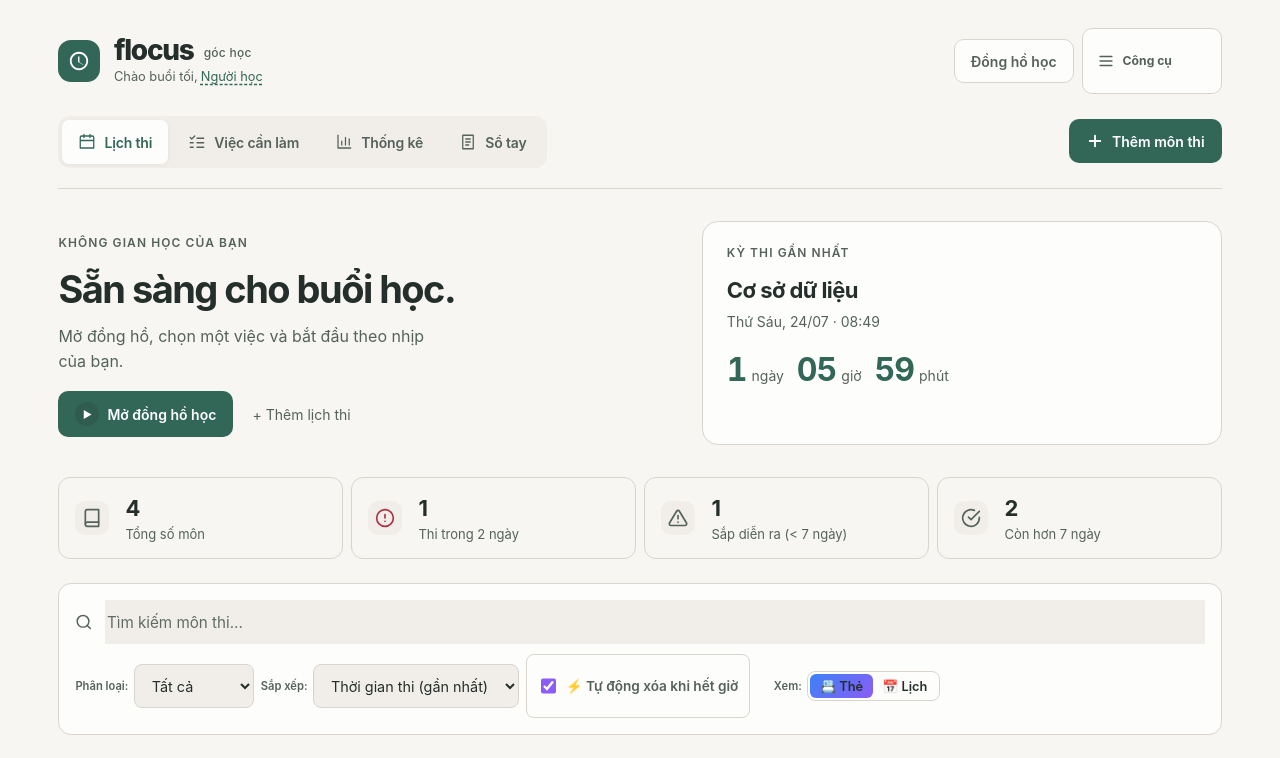
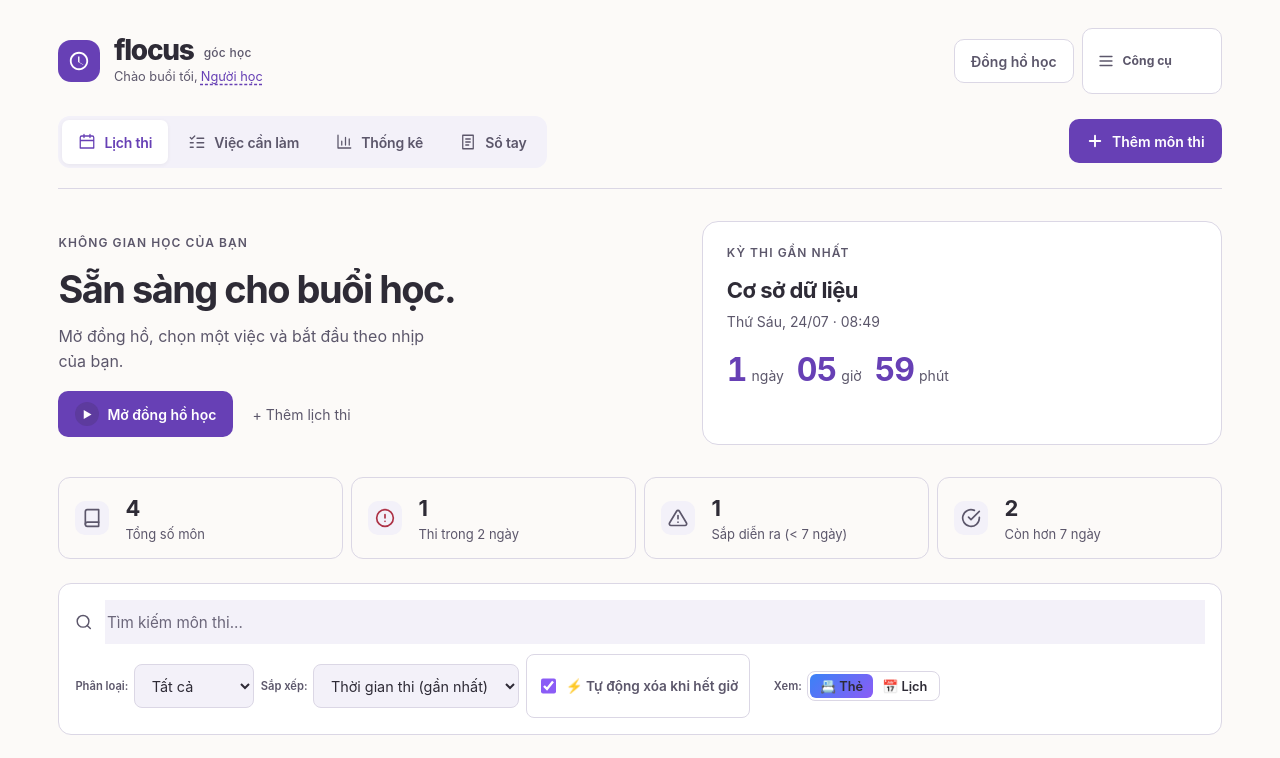
Before and after one commit to supli6669/exam-count-timer, a React (Vite) app: page / in a window 1280 px wide. Shown: the top 758 px of the page. Built offline with nearby package versions, Linux system fonts and the light colour scheme.

Commit message:
Use light lavender theme and remove delete confirmations

```diff
--- a/index.html
+++ b/index.html
@@ -7,7 +7,7 @@
     <script>
       try {
         const saved = localStorage.getItem('app_global_theme');
-        const theme = saved === 'light' || saved === 'dark' ? saved : saved && saved !== 'system' ? 'dark' : matchMedia('(prefers-color-scheme: dark)').matches ? 'dark' : 'light';
+        const theme = saved === 'dark' || (saved === 'system' && matchMedia('(prefers-color-scheme: dark)').matches) ? 'dark' : 'light';
         document.documentElement.dataset.theme = theme;
         document.documentElement.style.colorScheme = theme;
       } catch { /* Use the stylesheet default when storage is unavailable. */ }
--- a/src/App.jsx
+++ b/src/App.jsx
@@ -227,7 +227,7 @@ function App() {
 
   const [activeTheme, setActiveTheme] = useState(() => {
     const saved = localStorage.getItem('app_global_theme');
-    return ['light', 'dark', 'system'].includes(saved) ? saved : saved ? 'dark' : 'system';
+    return ['light', 'dark', 'system'].includes(saved) ? saved : 'light';
   });
 
   useEffect(() => {
@@ -367,9 +367,7 @@ function App() {
 
   // Handle delete
   const handleDeleteExam = useCallback((id) => {
-    if (window.confirm('Bạn có chắc chắn muốn xóa lịch thi này không?')) {
-      setExams(prev => prev.filter(e => e.id !== id));
-    }
+    setExams(prev => prev.filter(e => e.id !== id));
   }, []);
 
   const handleClearPassedExams = useCallback(() => {
@@ -379,9 +377,7 @@ function App() {
       alert('Không có môn thi nào đã hết giờ!');
       return;
     }
-    if (window.confirm(`Bạn có chắc chắn muốn xóa ${passedCount} môn thi đã hết giờ không?`)) {
-      setExams(prev => filterActiveExams(prev, true));
-    }
+    setExams(prev => filterActiveExams(prev, true));
   }, [exams]);
 
   // Handle adding a sub-task for an exam or general tasks
--- a/src/calm.css
+++ b/src/calm.css
@@ -1,42 +1,42 @@
 /* Shared surfaces: calm navigation, a paper-like editor and optional focus scenes. */
 :root, :root[data-theme="light"], body[data-theme="light"] {
   color-scheme: light;
-  --bg-primary: hsl(40 23% 96%);
-  --bg-secondary: hsl(40 19% 93%);
-  --bg-glass: hsl(40 33% 99%);
-  --bg-glass-hover: hsl(40 19% 91%);
-  --border-glass: hsl(35 12% 83%);
-  --border-glass-focus: hsl(160 24% 42%);
-  --text-primary: hsl(160 12% 16%);
-  --text-secondary: hsl(150 7% 36%);
-  --text-muted: hsl(150 5% 40%);
-  --color-primary: hsl(163 35% 30%);
-  --color-primary-glow: hsl(163 35% 30% / .14);
+  --bg-primary: hsl(40 33% 98%);
+  --bg-secondary: hsl(260 40% 96%);
+  --bg-glass: hsl(0 0% 100%);
+  --bg-glass-hover: hsl(260 45% 93%);
+  --border-glass: hsl(260 22% 87%);
+  --border-glass-focus: hsl(260 48% 55%);
+  --text-primary: hsl(255 12% 19%);
+  --text-secondary: hsl(255 10% 38%);
+  --text-muted: hsl(255 9% 44%);
+  --color-primary: hsl(260 48% 48%);
+  --color-primary-glow: hsl(260 60% 65% / .12);
   --on-accent: #fff;
   --color-urgent: #ad3145;
   --color-warning: #835300;
   --color-safe: #28644c;
-  --shadow-lg: 0 8px 28px hsl(35 15% 20% / .04);
+  --shadow-lg: 0 8px 28px hsl(260 25% 30% / .06);
   --shadow-neon: none;
 }
 :root[data-theme="dark"], body[data-theme="dark"] {
   color-scheme: dark;
-  --bg-primary: hsl(165 9% 10%);
-  --bg-secondary: hsl(165 8% 14%);
-  --bg-glass: hsl(165 8% 13%);
-  --bg-glass-hover: hsl(165 8% 19%);
-  --border-glass: hsl(165 7% 25%);
-  --border-glass-focus: hsl(155 29% 68%);
+  --bg-primary: hsl(255 14% 10%);
+  --bg-secondary: hsl(255 13% 14%);
+  --bg-glass: hsl(255 13% 13%);
+  --bg-glass-hover: hsl(255 12% 19%);
+  --border-glass: hsl(255 12% 25%);
+  --border-glass-focus: hsl(260 60% 76%);
   --text-primary: hsl(40 20% 93%);
-  --text-secondary: hsl(140 5% 70%);
-  --text-muted: hsl(140 5% 65%);
-  --color-primary: hsl(155 29% 68%);
-  --color-primary-glow: hsl(155 29% 68% / .13);
-  --on-accent: hsl(165 20% 12%);
+  --text-secondary: hsl(255 8% 73%);
+  --text-muted: hsl(255 8% 67%);
+  --color-primary: hsl(260 60% 76%);
+  --color-primary-glow: hsl(260 60% 76% / .13);
+  --on-accent: hsl(255 20% 12%);
   --color-urgent: #f39aaa;
   --color-warning: #e6bb71;
   --color-safe: #9bceb3;
-  --shadow-lg: 0 8px 28px hsl(160 20% 4% / .12);
+  --shadow-lg: 0 8px 28px hsl(255 20% 4% / .12);
   --shadow-neon: none;
 }
 body[data-theme] { margin: 0; background: var(--bg-primary); color: var(--text-primary); font-size: 16px; line-height: 1.5; }
--- a/src/components/FocusStatsTab.jsx
+++ b/src/components/FocusStatsTab.jsx
@@ -31,6 +31,6 @@ export default memo(function FocusStatsTab({ studyLogs, exams = [], generalTasks
     <h3>Thời gian theo môn</h3>
     {stats.subjects.length ? <ul className="simple-subject-stats">{stats.subjects.map(([subject, seconds]) => <li key={subject}><span>{subject}</span><strong>{minutes(seconds)}</strong></li>)}</ul> : <p className="simple-empty">Chưa có thời gian học được ghi nhận. Bắt đầu một phiên Pomodoro để theo dõi tại đây.</p>}
     <p className="simple-description">Lịch sử chi tiết được giữ tối đa 180 ngày.</p>
-    {onClearStats && <button className="btn btn-secondary" onClick={() => { if (window.confirm('Xóa lịch sử thời gian học đã lưu?')) onClearStats(); }}>Xóa lịch sử học</button>}
+    {onClearStats && <button className="btn btn-secondary" onClick={onClearStats}>Xóa lịch sử học</button>}
   </section>;
 });
--- a/src/components/Notes.jsx
+++ b/src/components/Notes.jsx
@@ -66,7 +66,7 @@ function Notes() {
   };
 
   const deleteSelectedNote = () => {
-    if (!selectedNote || !window.confirm('Xóa ghi chú này?')) return;
+    if (!selectedNote) return;
     setNotes((current) => current.filter((note) => note.id !== selectedNote.id));
     setSelectedId(null);
   };
--- a/src/components/TaskList.jsx
+++ b/src/components/TaskList.jsx
@@ -31,7 +31,7 @@ export default function TaskList({ exams, generalTasks, subject, onSubjectChange
     <ul className="simple-task-list">{visible.map(task => <li key={task.key}>
       <label className="simple-task-label"><input type="checkbox" checked={task.completed} onChange={() => onToggleTask(task.examId, task.id)} /><span className={task.completed ? 'task-done' : ''}>{task.text}<small>{task.subject}{task.deadline && !Number.isNaN(Date.parse(task.deadline)) ? ` · Hạn: ${new Date(task.deadline).toLocaleString('vi-VN')}` : ''}</small></span></label>
       <div className="simple-task-actions">{!task.completed && <button className="btn btn-secondary" aria-label={`Tập trung: ${task.text}`} onClick={() => onStart({ examId: task.examId, taskId: task.id })}>Tập trung</button>}
-        <button className="btn btn-secondary" aria-label={`Xóa việc: ${task.text}`} onClick={() => { if (window.confirm(`Xóa việc “${task.text}”?`)) onDeleteTask(task.examId, task.id); }}>Xóa</button></div>
+        <button className="btn btn-secondary" aria-label={`Xóa việc: ${task.text}`} onClick={() => onDeleteTask(task.examId, task.id)}>Xóa</button></div>
     </li>)}</ul>
     {!visible.length && <p className="simple-empty">{status === 'open' ? 'Không còn việc nào chưa xong trong mục này.' : 'Chưa có việc nào trong mục này.'}</p>}
   </section>;
```
